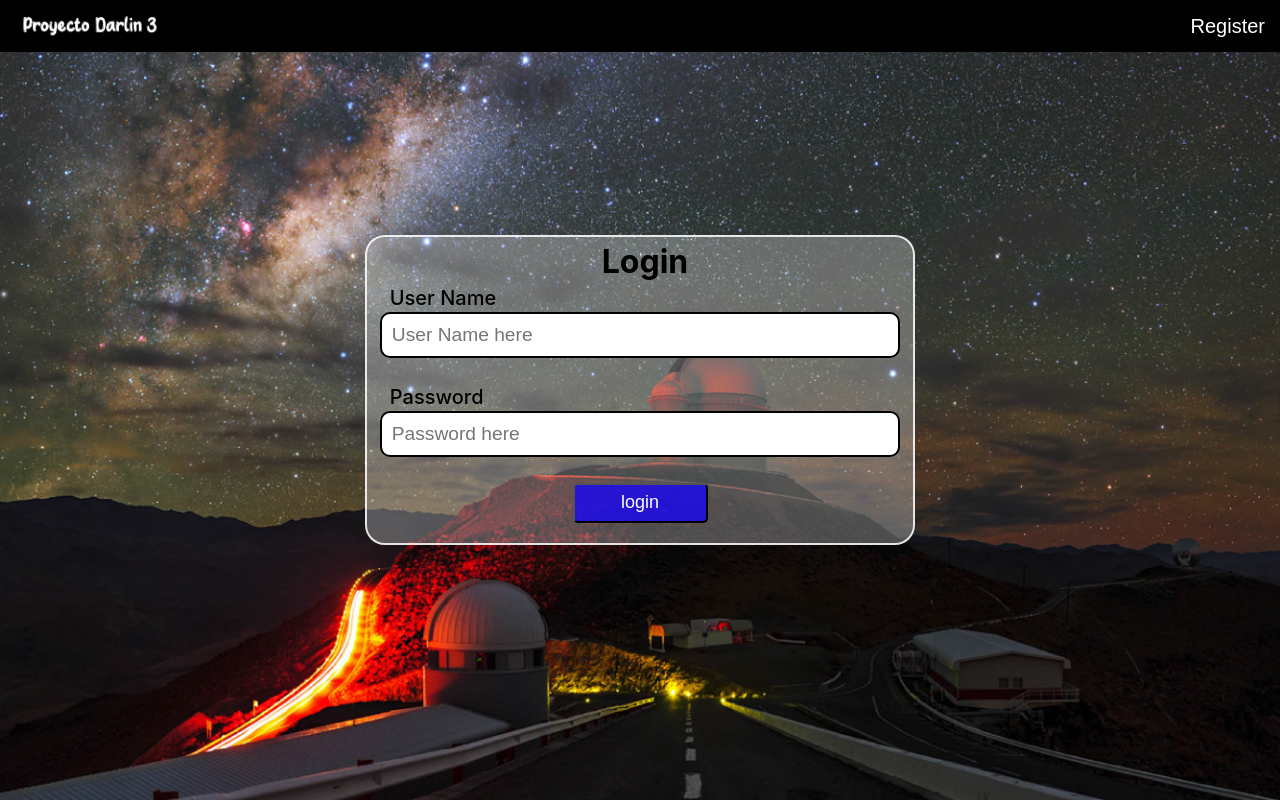
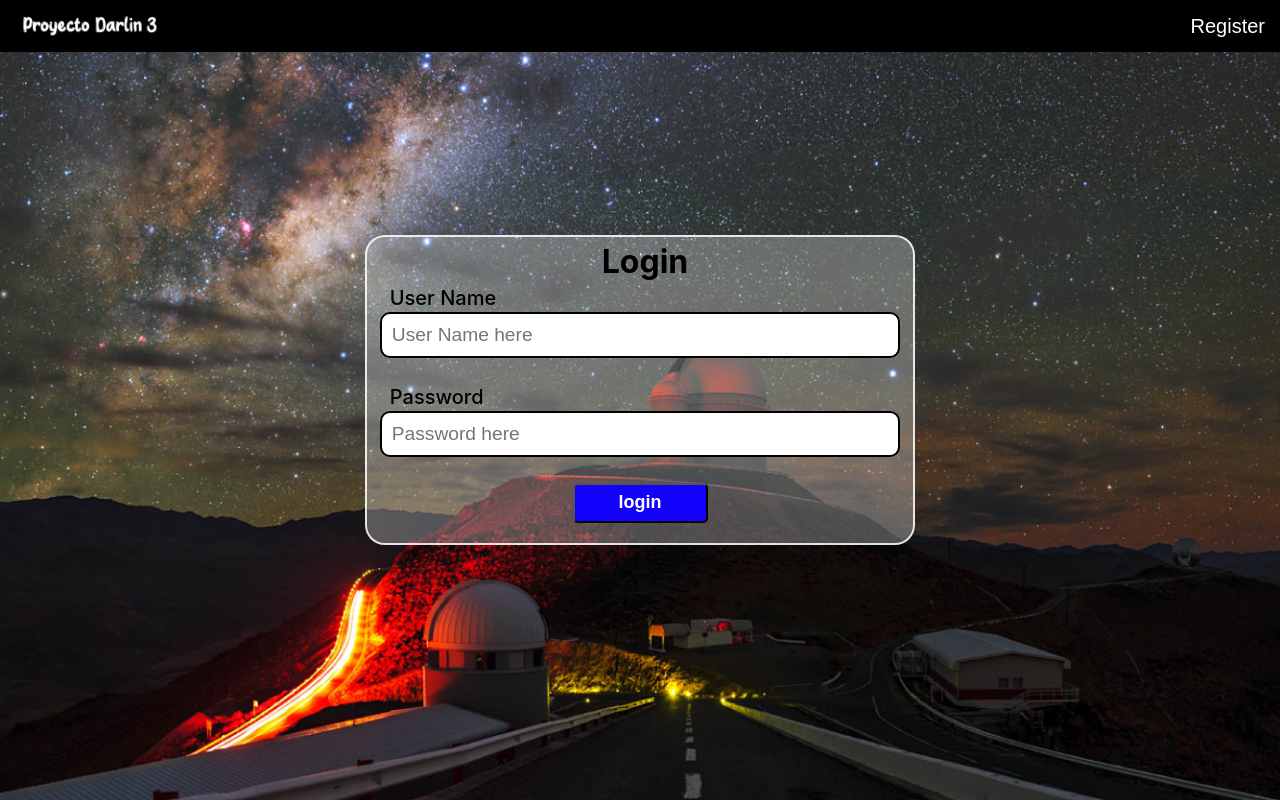
Before and after one commit to Geisonm161/Proyecto-task-list, a React (Create React App) app: page /login in a window 1280 px wide. Built offline with nearby package versions, Linux system fonts and the light colour scheme.

Commit message:
Proyecto finalizado

```diff
--- a/src/Componentes/Button/Button.module.scss
+++ b/src/Componentes/Button/Button.module.scss
@@ -10,8 +10,8 @@
   @include globalButton( min-width, 0px, max-width, 550px, 10px, 75px, 27px);
 
   &.buttonGlobal:hover {
-    background-color: rgb(11, 0, 167);
-    border: solid rgb(0, 255, 4) 1px;
+    background-color: rgb(73, 41, 255);
+    border: solid rgb(255, 255, 255) 1px;
   }
 }
 
@@ -93,6 +93,7 @@
   background-color: rgba(17, 0, 255, 0.741);
   border-radius: 5px;
   cursor: pointer;
+  border: none;
 
   &.buttonCreate:hover {
     color: white;
--- a/src/SASS/Mixin.module.scss
+++ b/src/SASS/Mixin.module.scss
@@ -74,9 +74,9 @@
         color: rgb(255, 255, 255);
         width: $width;
         height: $height;
-        font-weight: lighter;
+        font-weight: bold;
         font-family: sans-serif;
-        background-color: rgba(17, 0, 255, 0.741);
+        background-color: rgb(17 0 255 / 98%);
         border-radius: 5px;
         cursor: pointer;
     }
--- a/src/views/LoginView/LoginView.js
+++ b/src/views/LoginView/LoginView.js
@@ -34,14 +34,17 @@ function LoginView({ handleUserSession }) {
 
     const res = await login(users.userName, users.password);
 
+    console.log(res)
+
     setHandleLoader(false);
 
     if (res.message === 'User and/or Password Incorrect') {
+
       setUserInvalid(true);
-      setHandleLoader(false);
+
       setTimeout(() => {
         setUserInvalid(false);
-      }, 5000);
+      }, 3000);
 
       return;
 
@@ -112,7 +115,7 @@ function LoginView({ handleUserSession }) {
 
               <div className={styleGlobal.containerButtonLower}>
               {
-                handleLoader
+                handleLoader || userInvalid
                   ?
                   <AlertsAndLogin
                     handleAccessLoader={handleLoader}
--- a/src/views/RegisterView/RegisterView.js
+++ b/src/views/RegisterView/RegisterView.js
@@ -35,10 +35,11 @@ function RegisterView() {
 
     const res = await register(users.userName, users.password);
 
+    setHandleAccessLoader(false);
+
     if (res.message === 'User already exist') {
 
       setUserExist(true);
-      setHandleAccessLoader(false);
 
       setTimeout(() => {
         setUserExist(false);
```
